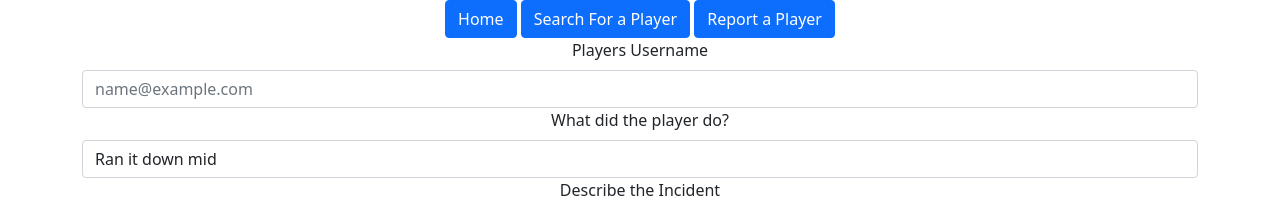
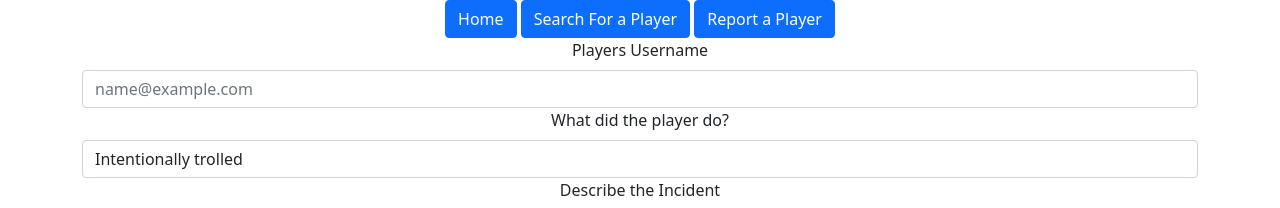
Before and after one commit to theohlc/toxic-players, a React (Create React App) app: page /new in a window 1280 px wide. Shown: the top 208 px of the page. Built offline with nearby package versions, Linux system fonts and the light colour scheme.

Commit message:
changed form catagories

```diff
--- a/src/components/PlayerForm.js
+++ b/src/components/PlayerForm.js
@@ -28,7 +28,7 @@ class PlayerForm extends Component {
                     <Form.Group controlId="type">
                         <Form.Label>What did the player do?</Form.Label>
                         <Form.Control as="select">
-                        <option>Ran it down mid</option>
+                        <option>Intentionally trolled</option>
                         <option>Was terrible at the game</option>
                         <option>Disconnected</option>
                         <option>Obscenity</option>
--- a/src/containers/ReportContainer.js
+++ b/src/containers/ReportContainer.js
@@ -23,7 +23,7 @@ class ReportContainer extends Component {
                     <Form.Group controlId="type">
                         <Form.Label>What did the player do?</Form.Label>
                         <Form.Control as="select">
-                        <option>Ran it down mid</option>
+                        <option>Intentionally trolled</option>
                         <option>Was terrible at the game</option>
                         <option>Disconnected</option>
                         <option>Obscenity</option>
```
